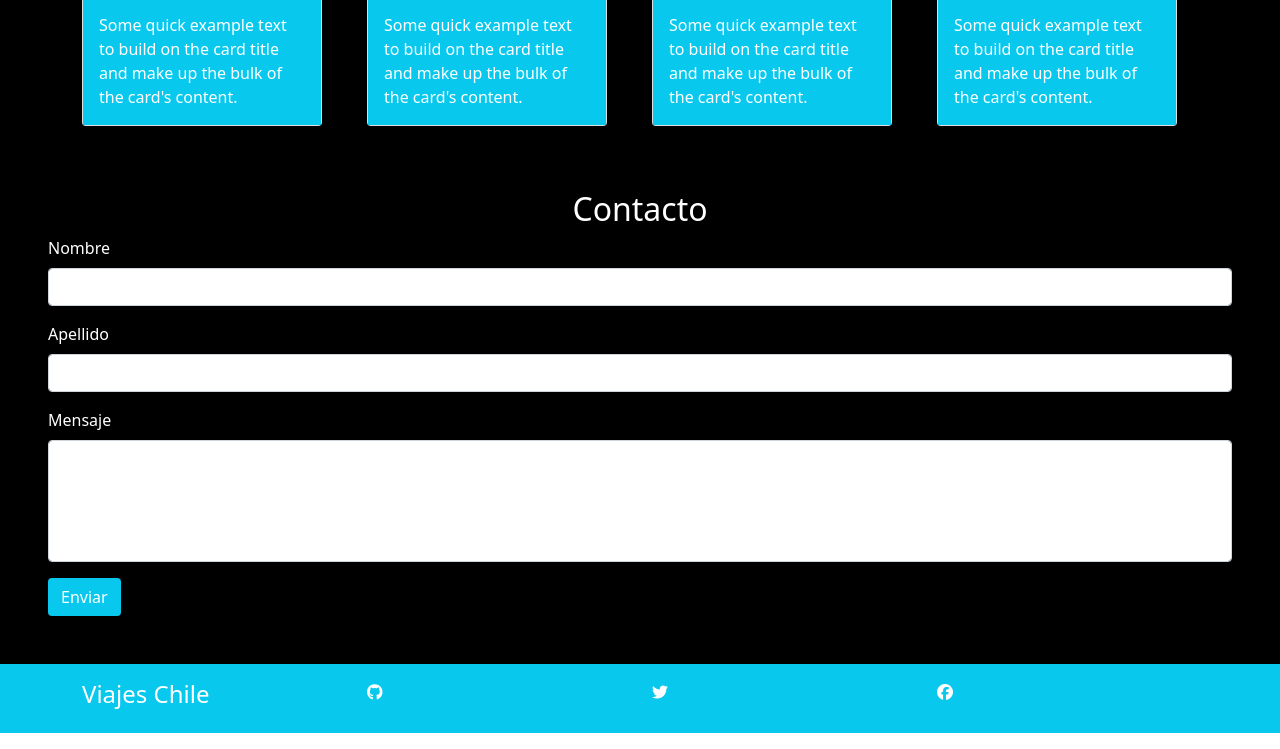
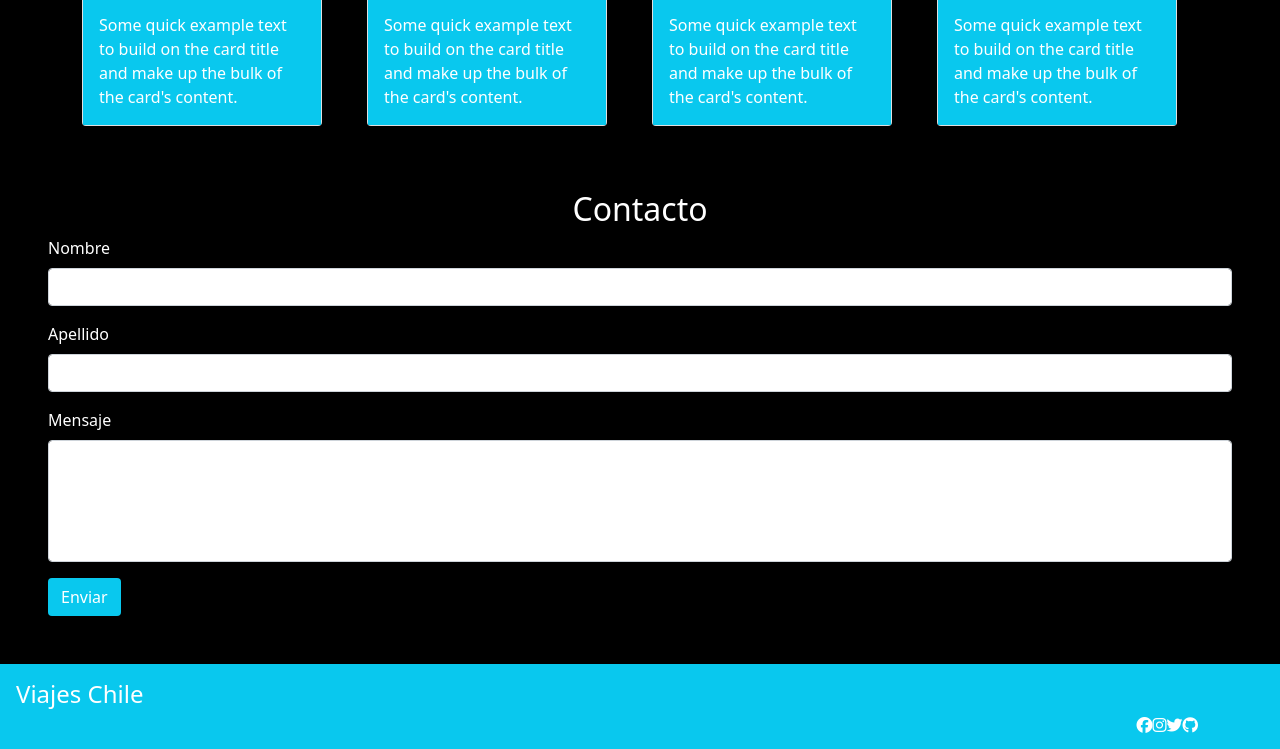
Before and after one commit to antuanet2022/viajeschile, a plain HTML site: page index.html in a window 1280 px wide. Shown: the part 1695-2444 px from the top of the page. Drawn offline with nearby package versions, Linux system fonts and the light colour scheme.

Commit message:
iconos footer por arreglar

```diff
--- a/index.html
+++ b/index.html
@@ -156,21 +156,19 @@
 </form>
 <!-- Creando Footer Iconos-->
 <footer id="Pie" class="pt-3 px-3 py-3">
-      <div class="container ">
-        <div class="row">
-           <div class="col-sm-3 col-12 ">
-              <h4 class="text-left">Viajes Chile</h4>
-           </div>
-           <div class="col-sm-3 col-12 ">
-            <i class="fa-brands fa-github fa-1x text-right"></i>
-          </div>
-          <div class="col-sm-3 col-12 ">
+
+  <div class="col-sm-3 col-12 ">
+    <h4 class="text-left">Viajes Chile</h4>
+ </div>
+      <div class="container d-flex flex-row-reverse bd-highlight ">
+
+
+            <i class="fa-brands fa-github fa-1x "></i>
             <i class="fa-brands fa-twitter fa-1x "></i>
-          </div>
-          <div class="col-sm-3 col-12 ">
+            <i class="fa-brands fa-instagram fa-1x"></i>
             <i class="fa-brands fa-facebook fa-1x"></i>
-          </div>
-        </div>
+
+
 
       </div>
 </footer>
```
